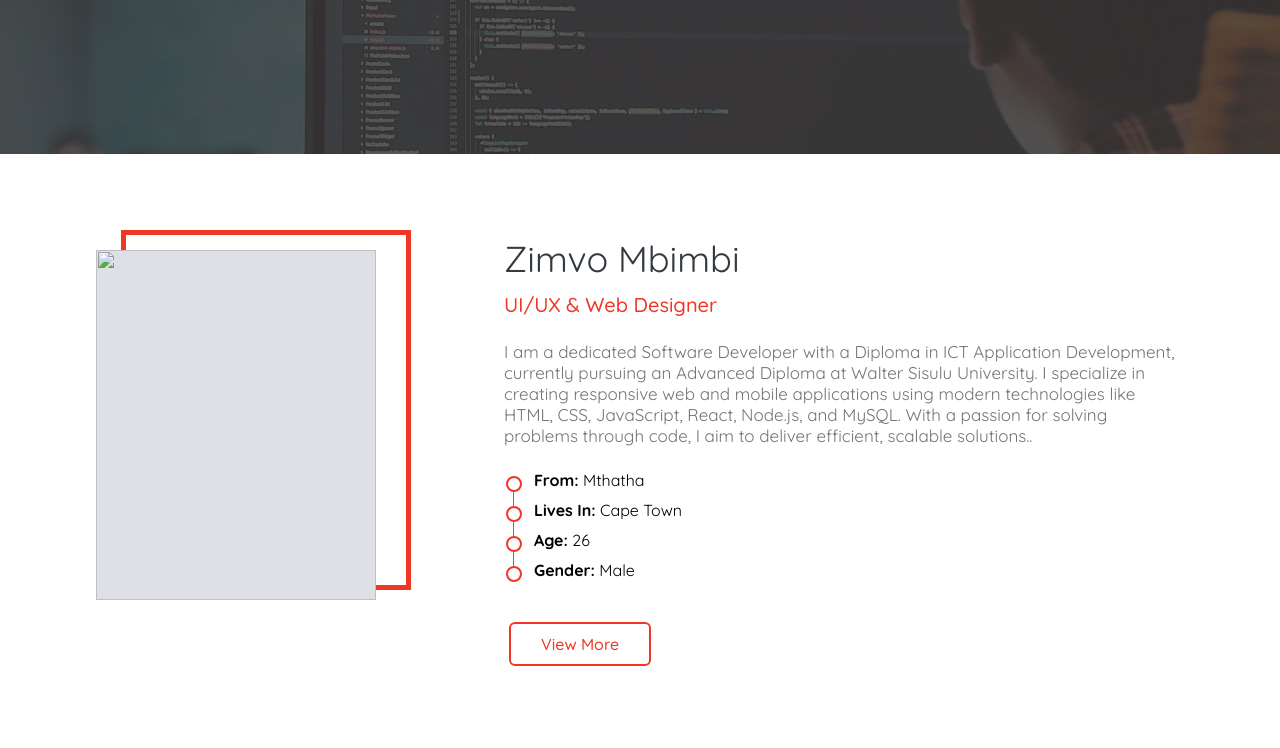
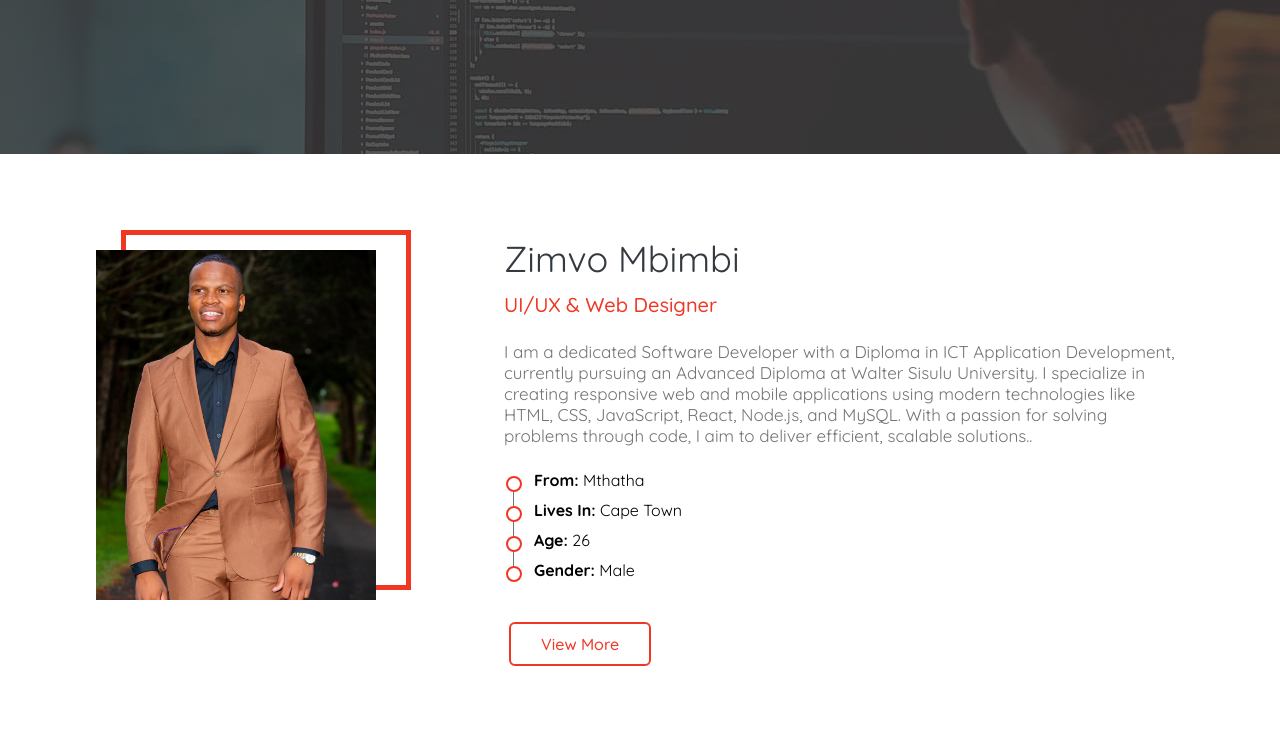
Before and after one commit to Zimvo99/zvcapacitiportfolio, a plain HTML site: page index.html in a window 1280 px wide. Shown: the part 546-1294 px from the top of the page. Drawn offline with nearby package versions, Linux system fonts and the light colour scheme; some icons are missing.

Commit message:
Portfolio upadated

```diff
--- a/index.html
+++ b/index.html
@@ -78,7 +78,7 @@
         <div class="row">
           <div class="outer-img-wrapper">
             <div class="img-wrapper">
-              <img src="assets/profile-1.jpeg" alt="" />
+              <img src="img/assets/profile-1.jpeg" alt="" />
             </div>
           </div>
           <div class="col-lg-6 offset-lg-1">
```
